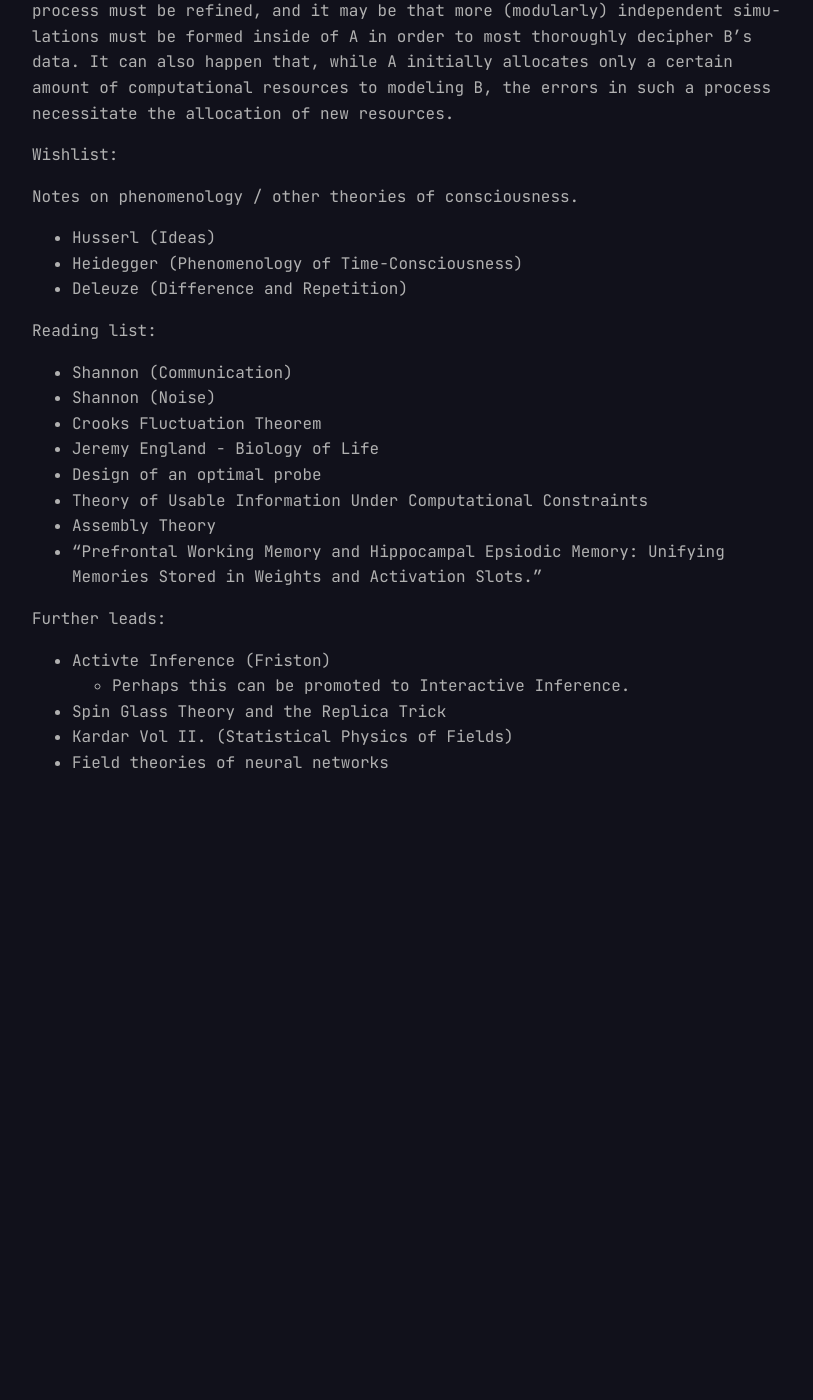
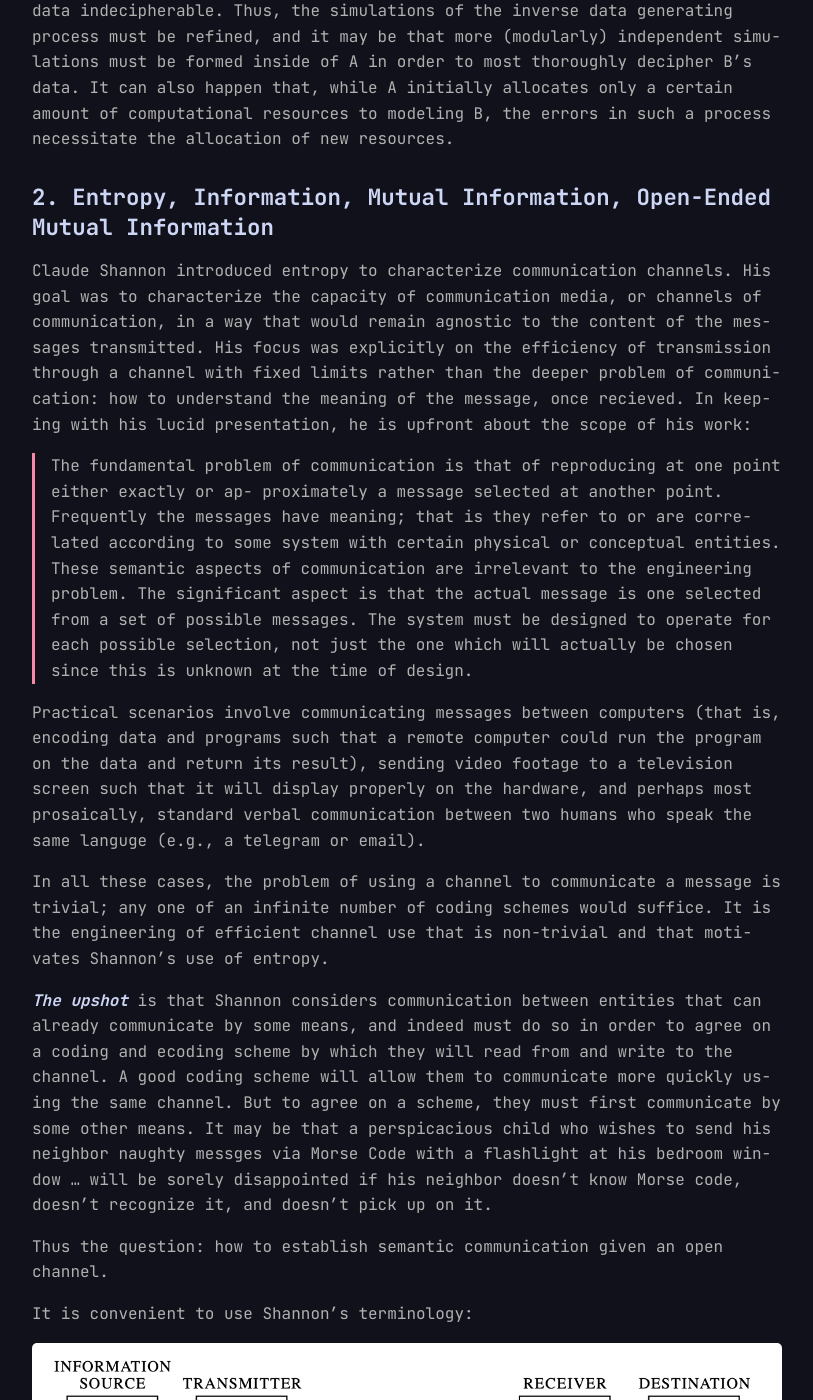
Before and after one commit to samj-ai/samj-ai.github.io, a Jekyll site: the page built from _posts/2025-03-27-infinite-games.md, in a window 1280 px wide and 1400 px high, scrolled down 3016 px. Shown: the whole window, without its empty margins (233-1046 px from the left). Built offline with Jekyll 4.4.1, drawn with Linux system fonts in a browser that asks for light colours; before the commit the page ends 3840 px from its top, so only the background shows below that; some of the changed text lies outside the part shown.

Commit message:
update IG.

````diff
--- a/_posts/2025-03-27-infinite-games.md
+++ b/_posts/2025-03-27-infinite-games.md
@@ -14,7 +14,7 @@ date: 2025-03-27
 
 **Outline**
 - Introduction and heuristics
-- Entropy
+- Entropy: what Claude Shannon did and did not do; extension to open-ended case.
 
 
 ## Introduction
@@ -34,6 +34,46 @@ To begin, I will sketch some intuitive characteristics of consciousness, viewed
   - So far, this process describes the qualia of open-ended awareness, such as e.g., paying attention to wildlife: there is a sense in which their, once attention is glued to them, they in fact control your mind, because their own actions do not merely send your brain raw data, but rather now send data that is parsed through actively engaged simulators; we see them through our errors and the subprocesses those errors spawn. Those things that cannot be classified or delegated to any automatic subprocess simply exist as the shimmering edge of reality they have exposed us to in our naked awareness of novelty. This is a recurrent processing model in which I have framed Deleuze's account of difference. That is, consciousness exits to provide a medium which in principle allows one to compare not against all established variations in the world, but rather (simply, modestly) all internal variations unknown by the "thinker's" mind yet encodable and simulatable via automatic processes that exist in the thinker's brain. That which cannot be automatic focuses us directly on the world as distilled into it, and thereby at least permits the formation of new simulations, although how this happens is, at least for now, impossible to say in detail: by necessity, it is a "passive synthesis," with the emphasis on passive.
 
 DRAFT: From an intuitive point of view, such an ability requires consciousness to concurrently form and match simulations of the recipient of its attention; that is, for process A to attend consciously to process B, A must open a channel of communication to a form of input from B whose raw data are observable but whose meaning is unkown. In order to process this data, A must already implicitly simulate B; that is, to the extent that A can parse B's data at all, A must *already* contain processes that can invert B's processessing and therefore must resemble it. However, in the case of interest, namely establishing novel contact, such preliminary observations will leave large stretches of B's data indecipherable. Thus, the simulations of the inverse data generating process must be refined, and it may be that more (modularly) independent simulations must be formed inside of A in order to most thoroughly decipher B's data. It can also happen that, while A initially allocates only a certain amount of computational resources to modeling B, the errors in such a process necessitate the allocation of new resources.
+
+## 2. Entropy, Information, Mutual Information, Open-Ended Mutual Information
+
+Claude Shannon introduced entropy to characterize communication channels. His goal was to characterize the capacity of communication media, or channels of communication, in a way that would remain agnostic to the content of the messages transmitted. His focus was explicitly on the efficiency of transmission through a channel with fixed limits rather than the deeper problem of communication: how to understand the meaning of the message, once recieved. In keeping with his lucid presentation, he is upfront about the scope of his work:
+
+> The fundamental problem of communication is that of reproducing at one point either exactly or ap-
+proximately a message selected at another point. Frequently the messages have meaning; that is they refer
+to or are correlated according to some system with certain physical or conceptual entities. These semantic
+aspects of communication are irrelevant to the engineering problem. The significant aspect is that the actual
+message is one selected from a set of possible messages. The system must be designed to operate for each
+possible selection, not just the one which will actually be chosen since this is unknown at the time of design.
+
+Practical scenarios involve communicating messages between computers (that is, encoding data and programs such that a remote computer could run the program on the data and return its result), sending video footage to a television screen such that it will display properly on the hardware, and perhaps most prosaically, standard verbal communication between two humans who speak the same languge (e.g., a telegram or email).
+
+In all these cases, the problem of using a channel to communicate a message is trivial; any one of an infinite number of coding schemes would suffice. It is the engineering of efficient channel use that is non-trivial and that motivates Shannon's use of entropy.
+
+***The upshot*** is that Shannon considers communication between entities that can already communicate by some means, and indeed must do so in order to agree on a coding and ecoding scheme by which they will read from and write to the channel. A good coding scheme will allow them to communicate more quickly using the same channel. But to agree on a scheme, they must first communicate by some other means. It may be that a perspicacious child who wishes to send his neighbor naughty messges via Morse Code with a flashlight at his bedroom window ... will be sorely disappointed if his neighbor doesn't know Morse code, doesn't recognize it, and doesn't pick up on it.
+
+Thus the question: how to establish semantic communication given an open channel.
+
+It is convenient to use Shannon's terminology:
+
+<img
+    src="/assets/images/shannon-comm.png"
+    alt="Description"
+    style="
+        width: 100%;
+        max-width: 800px;
+        height: auto;
+        display: block;
+        margin: 0 auto;
+    "
+/>
+
+Given ergodic distributions of a source, we can derive that the maximum bits per symbol that can be transmitted on a channel with fixed discrete alphabet is C/H :
+
+```math
+C = \lim_{T\rightarrow \infty} N(t) \\
+H = -\sum_{i=1}^N p_i log_2 p_i
+```
 
 
 
````
Also changed, not shown: assets/images/shannon-comm.png (added).
